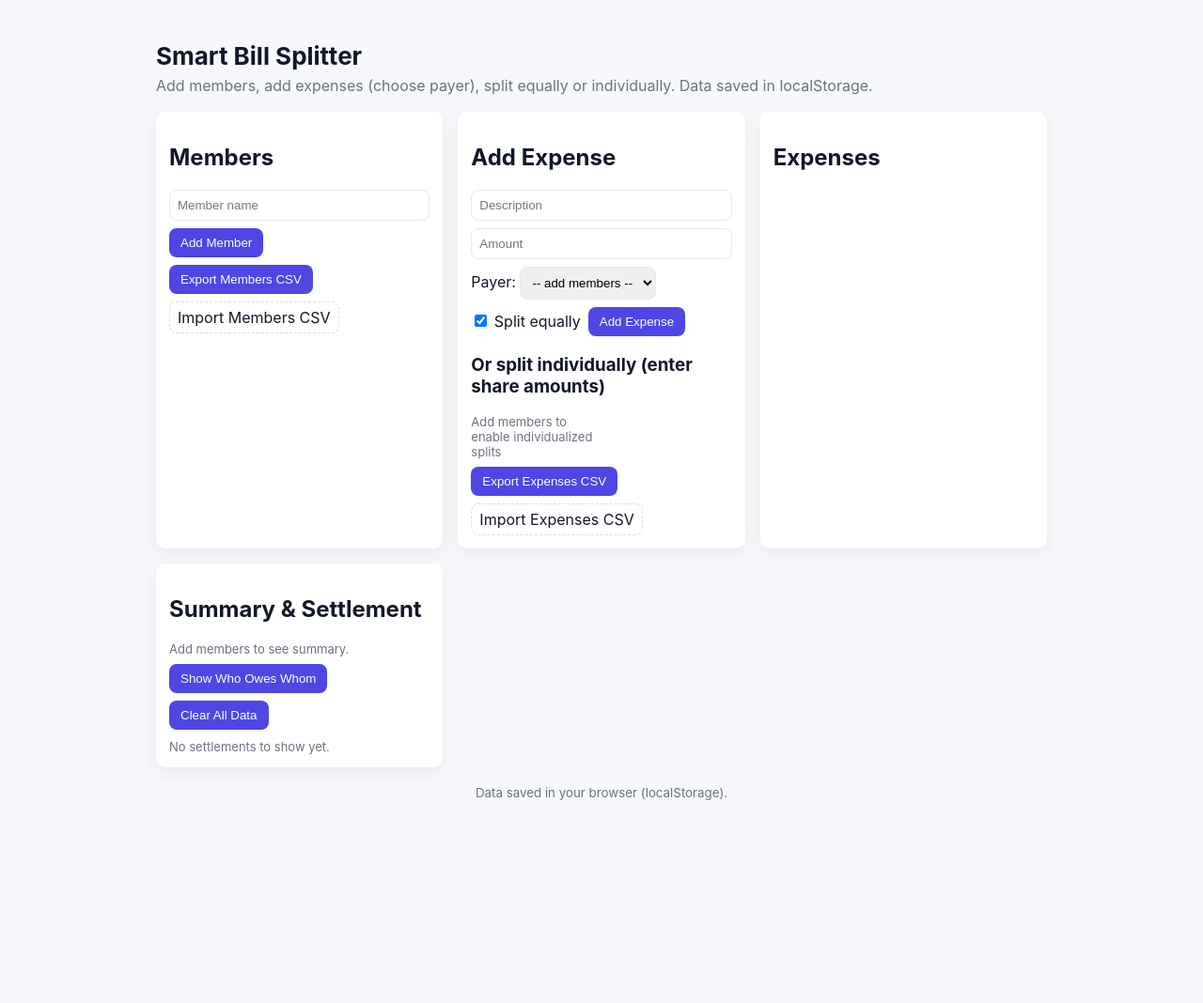
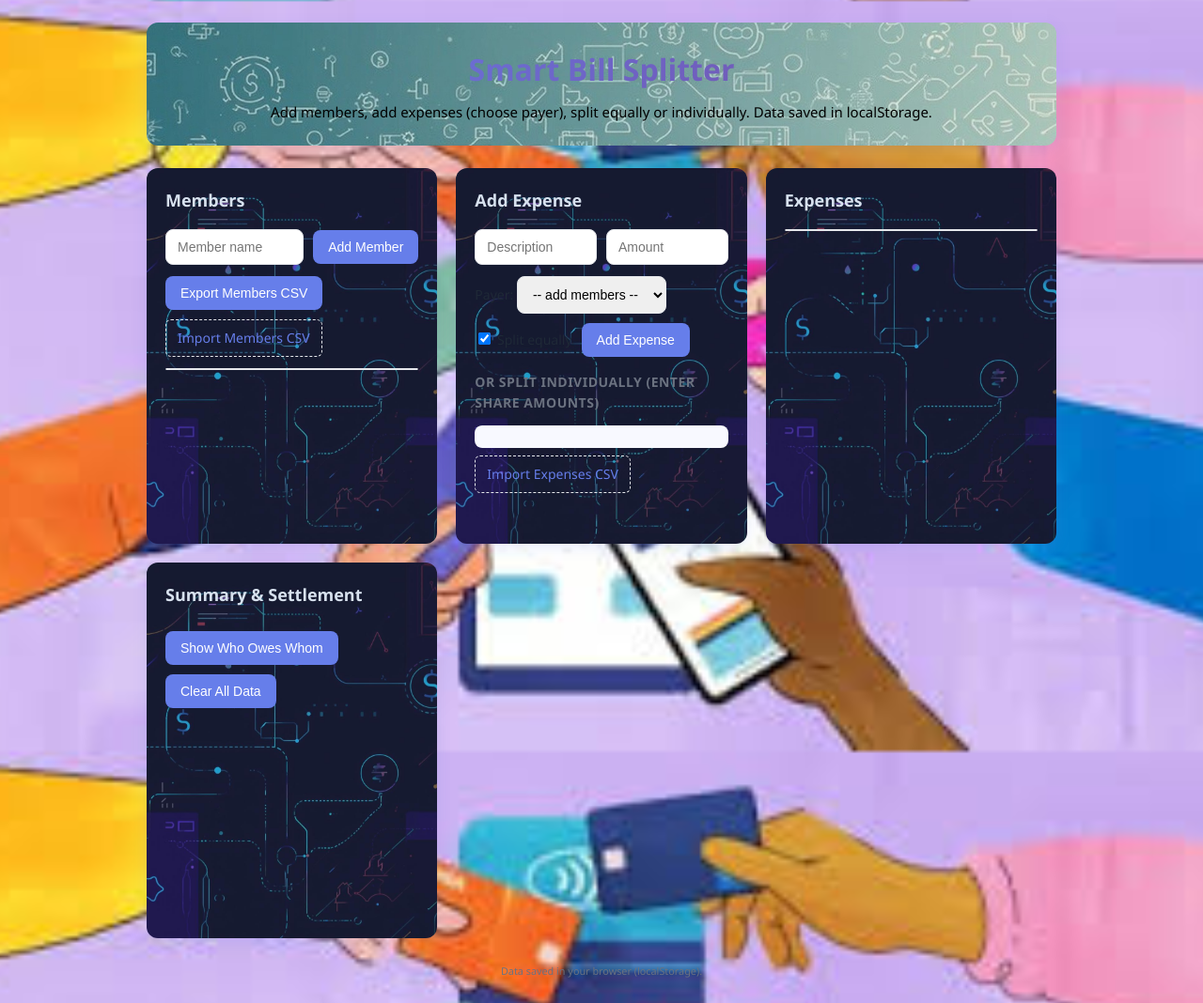
Before and after one commit to aarav12e/Bill, a plain HTML site: page index.html in a window 1280 px wide. Shown: the whole page at 94% size. Before the commit the page ends 869 px from the top, so only its background shows below. Drawn offline with Linux system fonts and the light colour scheme.

Commit message:
new adjustment

```diff
--- a/app.js
+++ b/app.js
@@ -78,7 +78,7 @@ function renderSplitGrid(){
   if(members.length === 0){ splitGrid.innerHTML = '<div class="small-muted">Add members to enable individualized splits</div>'; return; }
   for(const m of members){
     const row = document.createElement('div'); row.className='split-row';
-    const label = document.createElement('div'); label.textContent = m.name; label.style.width='110px';
+    const label = document.createElement('div'); label.textContent = m.name;
     const input = document.createElement('input'); input.type='number'; input.min='0'; input.step='0.01'; input.placeholder='share amount (leave empty for auto)';
     input.dataset.memberId = m.id;
     row.appendChild(label); row.appendChild(input);
--- a/index.html
+++ b/index.html
@@ -34,16 +34,15 @@
           <input id="expense-amount" placeholder="Amount" type="number" min="0" step="0.01" />
         </div>
         <div class="row small">
-          <label>Payer: <select id="expense-payer"><option value="">-- add members --</option></select></label>
-          <label><input id="expense-equal" type="checkbox" checked /> Split equally</label>
+          <label id="payer-label">Payer: <select id="expense-payer"><option value="">-- add members --</option></select></label>
+          <label id="split-equally-label"><input id="expense-equal" type="checkbox" checked /> Split equally</label>
           <button id="add-expense">Add Expense</button>
         </div>
 
         <h3>Or split individually (enter share amounts)</h3>
         <div id="split-grid" class="split-grid"></div>
 
-        <div class="row small" style="margin-top:8px;">
-          <button id="export-expenses">Export Expenses CSV</button>
+        <div class="row small mt-8">
           <label class="file-btn">Import Expenses CSV <input id="import-expenses" type="file" accept=".csv" /></label>
         </div>
       </section>
@@ -56,11 +55,11 @@
       <section class="card">
         <h2>Summary & Settlement</h2>
         <div id="summary" class="summary"></div>
-        <div class="row small" style="margin-top:8px;">
+        <div class="row small mt-8">
           <button id="calc-settlement">Show Who Owes Whom</button>
           <button id="clear-all">Clear All Data</button>
         </div>
-        <div id="settlement" style="margin-top:10px;"></div>
+        <div id="settlement" class="mt-10"></div>
       </section>
     </main>
 
--- a/style.css
+++ b/style.css
@@ -1,43 +1,356 @@
-:root{
-  --bg: #f6f8fb;
+:root {
+  --bg: linear-gradient(135deg, #667eea 0%, #764ba2 100%);
+  --bg-light: #f8f9ff;
   --card: #ffffff;
-  --accent: #4f46e5;
+  --accent: #667eea;
+  --accent-hover: #5568d3;
+  --accent-light: #eef2ff;
   --muted: #6b7280;
   --danger: #ef4444;
+  --danger-hover: #dc2626;
+  --success: #10b981;
+  --border: #e5e7eb;
+  --shadow: 0 4px 15px rgba(102, 126, 234, 0.15);
+  --shadow-lg: 0 10px 30px rgba(102, 126, 234, 0.2);
 }
 
-*{box-sizing:border-box}
-html,body{height:100%}
-body{
-  margin:0;
-  font-family:Inter, system-ui, -apple-system, 'Segoe UI', Roboto, 'Helvetica Neue', Arial;
-  background:var(--bg);
-  color:#111827;
+* { box-sizing: border-box }
+
+html, body { height: 100%; margin: 0 }
+
+body {
+  font-family: 'Segoe UI', Roboto, 'Helvetica Neue', sans-serif;
+  background-image: url('res/download.jpeg');
+  background-size: cover;
+  background-position: center;
+  background-repeat: no-repeat;
+  background-attachment: fixed;
+  color: #1f2937;
+  line-height: 1.6;
 }
-.container{max-width:980px;margin:28px auto;padding:16px}
-header{margin-bottom:14px}
-header h1{margin:0;font-size:26px}
-header p{margin:6px 0 0;color:var(--muted)}
-main{display:grid;grid-template-columns:repeat(auto-fit,minmax(280px,1fr));gap:16px;margin-top:18px}
-.card{background:var(--card);padding:14px;border-radius:10px;box-shadow:0 6px 18px rgba(15,23,42,0.06)}
-.row{display:flex;gap:8px;margin-top:8px;flex-wrap:wrap}
-.row.small{align-items:center}
-input[type=text], input[type=number], input[type=search], #member-name, #expense-desc, #expense-amount, select{flex:1;padding:8px;border-radius:8px;border:1px solid #e6e9ef}
-button{background:var(--accent);border:none;color:white;padding:8px 12px;border-radius:8px;cursor:pointer}
-button:disabled{opacity:0.6;cursor:not-allowed}
-.list{list-style:none;padding:0;margin:10px 0 0;max-height:240px;overflow:auto}
-.list li{display:flex;justify-content:space-between;align-items:center;padding:8px 6px;border-radius:8px}
-.list li:nth-child(odd){background:#fbfbfd}
-.member-name{font-weight:600}
-.small-muted{color:var(--muted);font-size:13px}
-.split-grid{display:grid;grid-template-columns:1fr;gap:8px;margin-top:8px}
-.split-row{display:flex;gap:8px;align-items:center}
-.split-row input{flex:1}
-.summary{display:grid;gap:8px}
-.balance{display:flex;justify-content:space-between;align-items:center;padding:8px;border-radius:8px;background:#f8fafc}
-.badge{background:#eef2ff;color:var(--accent);padding:4px 8px;border-radius:999px;font-weight:600}
-.delete{background:transparent;border:1px solid #eee;padding:6px 8px;border-radius:8px;color:var(--danger);cursor:pointer}
-.file-btn{background:transparent;border:1px dashed #ddd;padding:6px 8px;border-radius:8px;cursor:pointer;display:inline-block}
-.file-btn input{display:none}
-footer{margin-top:16px;text-align:center;color:var(--muted)}
-@media(min-width:720px){.split-grid{grid-template-columns:1fr 1fr}}
+
+.container {
+  max-width: 1000px;
+  margin: 0 auto;
+  padding: 24px 16px;
+}
+
+header {
+  background: var(--card);
+  background-image: url('res/back.jpg');
+  background-size: cover;
+  background-position: center;
+  background-repeat: no-repeat;
+  padding: 24px;
+  border-radius: 12px;
+  box-shadow: var(--shadow);
+  margin-bottom: 24px;
+  text-align: center;
+}
+
+header h1 {
+  margin: 0;
+  font-size: 32px;
+  font-weight: 700;
+  background: var(--bg);
+  -webkit-background-clip: text;
+  -webkit-text-fill-color: transparent;
+  background-clip: text;
+}
+
+header p {
+  margin: 8px 0 0;
+  color: black;
+  font-size: 15px;
+}
+
+main {
+  display: grid;
+  grid-template-columns: repeat(auto-fit, minmax(300px, 1fr));
+  gap: 20px;
+  margin-top: 24px;
+}
+
+.card {
+  background: var(--card);
+  padding: 20px;
+  border-radius: 12px;
+  box-shadow: var(--shadow);
+  transition: box-shadow 0.3s ease, transform 0.2s ease;
+  min-height: 400px;
+}
+
+.card:hover {
+  box-shadow: var(--shadow-lg);
+  transform: translateY(-2px);
+}
+
+.card h2 {
+  margin: 0 0 16px;
+  font-size: 18px;
+  font-weight: 600;
+  color: #d7e1ee;
+}
+
+.card h3 {
+  margin: 16px 0 12px;
+  font-size: 14px;
+  font-weight: 600;
+  color: var(--muted);
+  text-transform: uppercase;
+  letter-spacing: 0.5px;
+  letter-spacing: 0.5px;
+}
+
+.row {
+  display: flex;
+  gap: 10px;
+  margin-top: 12px;
+  flex-wrap: wrap;
+  align-items: center;
+}
+
+.row.small {
+  font-size: 14px;
+}
+
+input[type=text],
+input[type=number],
+input[type=search],
+input[type=file],
+#member-name,
+#expense-desc,
+#expense-amount,
+select {
+  flex: 1;
+  min-width: 120px;
+  padding: 10px 12px;
+  border-radius: 8px;
+  border: 1px solid var(--border);
+  font-size: 14px;
+  transition: border-color 0.2s ease, box-shadow 0.2s ease;
+}
+
+input[type=text]:focus,
+input[type=number]:focus,
+input[type=search]:focus,
+#member-name:focus,
+#expense-desc:focus,
+#expense-amount:focus,
+select:focus {
+  outline: none;
+  border-color: var(--accent);
+  box-shadow: 0 0 0 3px rgba(102, 126, 234, 0.1);
+}
+
+button {
+  background: var(--accent);
+  border: none;
+  color: white;
+  padding: 10px 16px;
+  border-radius: 8px;
+  font-size: 14px;
+  font-weight: 500;
+  cursor: pointer;
+  transition: all 0.2s ease;
+  white-space: nowrap;
+}
+
+button:hover {
+  background: var(--accent-hover);
+  box-shadow: 0 4px 12px rgba(102, 126, 234, 0.3);
+  transform: translateY(-1px);
+}
+
+button:active {
+  transform: translateY(0);
+}
+
+button:disabled {
+  opacity: 0.5;
+  cursor: not-allowed;
+  transform: none;
+}
+
+.list {
+  list-style: none;
+  padding: 0;
+  margin: 12px 0 0;
+  max-height: 280px;
+  overflow-y: auto;
+  border-radius: 8px;
+  border: 1px solid var(--border);
+}
+
+.list li {
+  display: flex;
+  justify-content: space-between;
+  align-items: center;
+  padding: 12px 14px;
+  border-bottom: 1px solid var(--border);
+  transition: background-color 0.2s ease;
+}
+
+.list li:last-child {
+  border-bottom: none;
+}
+
+.list li:hover {
+  background-color: var(--bg-light);
+}
+
+.member-name {
+  font-weight: 600;
+  color: #1f2937;
+}
+
+.small-muted {
+  color: var(--muted);
+  font-size: 12px;
+}
+
+.split-grid {
+  display: grid;
+  grid-template-columns: 1fr;
+  gap: 10px;
+  margin-top: 12px;
+  background: var(--bg-light);
+  padding: 12px;
+  border-radius: 8px;
+}
+
+.split-row {
+  display: flex;
+  flex-direction: column;
+  gap: 5px;
+  align-items: stretch;
+  margin-bottom: 10px;
+}
+
+.split-row div:first-child {
+  font-weight: 500;
+  color: #374151;
+}
+
+.split-row input {
+  flex: 1;
+  min-width: 120px;
+}
+
+.summary {
+  display: grid;
+  gap: 10px;
+}
+
+.balance {
+  display: flex;
+  justify-content: space-between;
+  align-items: center;
+  padding: 12px 14px;
+  border-radius: 8px;
+  background: var(--bg-light);
+  border-left: 4px solid var(--accent);
+  transition: transform 0.2s ease;
+}
+
+.balance:hover {
+  transform: translateX(4px);
+}
+
+.badge {
+  background: var(--accent-light);
+  color: var(--accent);
+  padding: 6px 12px;
+  border-radius: 999px;
+  font-weight: 600;
+  font-size: 13px;
+}
+
+.delete {
+  background: transparent;
+  border: 1px solid var(--danger);
+  padding: 6px 10px;
+  border-radius: 6px;
+  color: var(--danger);
+  font-size: 13px;
+  font-weight: 500;
+  cursor: pointer;
+  transition: all 0.2s ease;
+}
+
+.delete:hover {
+  background: rgba(239, 68, 68, 0.1);
+  border-color: var(--danger-hover);
+  color: var(--danger-hover);
+}
+
+.file-btn {
+  background: transparent;
+  border: 1px dashed var(--border);
+  padding: 8px 12px;
+  border-radius: 6px;
+  cursor: pointer;
+  display: inline-block;
+  font-size: 14px;
+  font-weight: 500;
+  color: var(--accent);
+  transition: all 0.2s ease;
+}
+
+.file-btn:hover {
+  border-color: var(--accent);
+  background: var(--accent-light);
+}
+
+.file-btn input {
+  display: none;
+}
+
+footer {
+  margin-top: 24px;
+  text-align: center;
+  color: var(--muted);
+  font-size: 13px;
+}
+
+@media (min-width: 720px) {
+  .split-grid {
+    grid-template-columns: 1fr;
+  }
+}
+
+main > .card:nth-child(4n+1) {
+  background-image: url('res/slotback.jpg');
+  background-size: cover;
+  background-position: center;
+  background-repeat: no-repeat;
+}
+
+main > .card:nth-child(4n+2) {
+  background-image: url('res/slotback.jpg');
+  background-size: cover;
+  background-position: center;
+  background-repeat: no-repeat;
+}
+
+main > .card:nth-child(4n+3) {
+  background-image: url('res/slotback.jpg');
+  background-size: cover;
+  background-position: center;
+  background-repeat: no-repeat;
+}
+
+main > .card:nth-child(4n+4) {
+  background-image: url('res/slotback.jpg');
+  background-size: cover;
+  background-position: center;
+  background-repeat: no-repeat;
+}
+
+.mt-8 {
+  margin-top: 8px;
+}
+
+.mt-10 {
+  margin-top: 10px;
+}
```
Also changed, not shown: res/back.jpg (added), res/download.jpeg (added), res/slotback.jpg (added).
